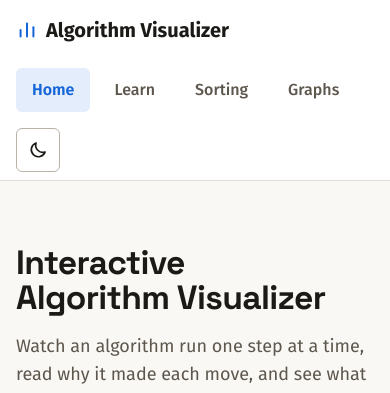
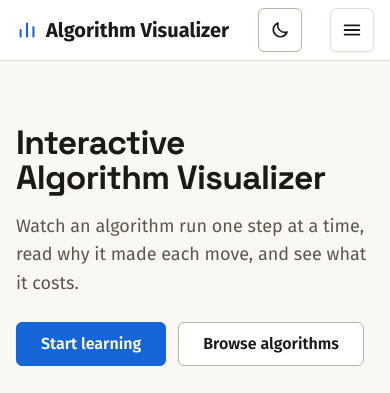
Before and after one commit to Yash-Maithani/AlgoTrace, a Flask app: page / in a window 390 px wide. Shown: the top 393 px of the page. Run offline with Flask 3, Linux system fonts and the light colour scheme.

Commit message:
Fix the Dijkstra JSON and tie-break bugs, the reading heading scale, the mobile header
run_dijkstra sent raw float("inf") for an unreachable node, which jsonify
writes as a bare Infinity token that JSON.parse rejects, so the page failed
outright on any disconnected graph. It now wires those through the same
_wire helper the other endpoints use. It also picked the next node with
min() over a set, so a tie was broken by set iteration order and the same
graph animated differently after a restart; it now walks the nodes in the
order they arrived, which makes the choice depend on the input. The pinned
xfail is replaced by tests that assert the label, the input-order tie-break
and repeatability, and the six Dijkstra baseline rows are re-recorded. Every
other endpoint stays pinned to 25fa0ed, and only one row's steps actually
moved.

Reading pages had h1 at 24px under h2 at 32px, which read as an inverted
hierarchy on Learn, Privacy and Terms. The page title now takes 32px and the
sections under it 24px, and DESIGN.md's type scale is corrected to match.
Workspaces are untouched, where h1 at 24px already outranks h2 at 20px.

At 375px the header wrapped onto three rows. The links now collapse into a
menu button below 900px and come back as a full width column, so the header
is one row at any width. The breakpoint is 900 rather than 768 because the
finished six item nav needs about 770px before it wraps, which was measured
with Searching and Big O injected. Open state lives in aria-expanded alone,
so CSS and assistive technology read the same attribute and there is no
second source of truth. Escape closes and returns focus, tabbing out closes,
and there is no transition on a control pressed this often.

```diff
--- a/app.py
+++ b/app.py
@@ -505,11 +505,18 @@ def run_dijkstra():
         distances = {node: float('infinity') for node in graph}
         distances[start] = 0
         previous = {node: None for node in graph}
+        # node_order fixes the tie-break: min() returns the first smallest it
+        # meets, so walking the nodes in the order they arrived makes the
+        # choice depend on the input. Selecting straight from the set left it
+        # depending on set iteration order, which Python varies per process,
+        # so a graph with tied distances animated differently after a restart.
+        node_order = list(graph.keys())
         unvisited = set(graph.keys())
         log = StepLog()
 
         while unvisited:
-            current = min(unvisited, key=lambda node: distances[node])
+            current = min((node for node in node_order if node in unvisited),
+                          key=lambda node: distances[node])
             if distances[current] == float('infinity'):
                 break
             unvisited.remove(current)
@@ -557,7 +564,8 @@ def run_dijkstra():
             if path and path[0] == start:
                 paths[node] = path
         reached = [n for n in graph if distances[n] != float('infinity')]
-        log.add(["final", distances, paths], "done",
+        wired = {node: _wire(value) for node, value in distances.items()}
+        log.add(["final", wired, paths], "done",
                 "Distances from %s are settled. %d of %d node%s could be "
                 "reached." % (start, len(reached), len(graph),
                               "" if len(graph) == 1 else "s"),
--- /dev/null
+++ b/static/js/nav.js
@@ -0,0 +1,75 @@
+/* Menu button for the narrow header.
+ *
+ * The open state is aria-expanded on the button and nothing else: CSS styles
+ * the panel from that attribute, so there is no class to keep in step. With
+ * JavaScript off the button never appears and the links show as they always
+ * did, because the collapsed rule is scoped to the button being present and
+ * closed.
+ *
+ * No animation. The menu is opened and closed often enough that a transition
+ * would only put a delay between the tap and the list.
+ */
+(function () {
+    'use strict';
+
+    var toggle = document.getElementById('nav-toggle');
+    var links = document.getElementById('nav-links');
+    if (!toggle || !links) return;
+
+    function isOpen() {
+        return toggle.getAttribute('aria-expanded') === 'true';
+    }
+
+    function setOpen(open) {
+        toggle.setAttribute('aria-expanded', open ? 'true' : 'false');
+    }
+
+    function close(returnFocus) {
+        if (!isOpen()) return;
+        setOpen(false);
+        if (returnFocus) toggle.focus();
+    }
+
+    toggle.addEventListener('click', function () {
+        setOpen(!isOpen());
+    });
+
+    // Escape closes from anywhere in the header and puts focus back on the
+    // button, so a keyboard user is never left with focus inside a hidden list.
+    document.addEventListener('keydown', function (event) {
+        if (event.key === 'Escape' && isOpen()) close(true);
+    });
+
+    // Tabbing out of the menu closes it. Checked on the next tick because at
+    // focusout time the new element is not focused yet.
+    links.addEventListener('focusout', function () {
+        window.setTimeout(function () {
+            var inside = links.contains(document.activeElement) ||
+                         document.activeElement === toggle;
+            if (!inside) close(false);
+        }, 0);
+    });
+
+    // A click outside the header closes it.
+    document.addEventListener('click', function (event) {
+        if (!isOpen()) return;
+        if (toggle.contains(event.target) || links.contains(event.target)) return;
+        close(false);
+    });
+
+    // Following a link navigates, but an in page jump would otherwise leave
+    // the menu sitting open over the thing it jumped to.
+    links.addEventListener('click', function (event) {
+        if (event.target.closest('a')) close(false);
+    });
+
+    // Once the viewport is wide enough that the links are on the row again,
+    // the button is hidden, so leave the attribute in its closed state rather
+    // than hiding a list that is now visible.
+    var wide = window.matchMedia('(min-width: 901px)');
+    if (wide.addEventListener) {
+        wide.addEventListener('change', function (event) {
+            if (event.matches) close(false);
+        });
+    }
+})();
--- a/static/styles.css
+++ b/static/styles.css
@@ -442,6 +442,86 @@ nav {
     background-color: var(--queued-wash);
     color: var(--queued-ink);
     font-weight: 600;
+}
+
+/* --- Narrow screens: one header row and a menu ---------------------------
+   The header must stay a single row at 375px however many items the nav
+   grows to, so below the breakpoint the links leave the row entirely and
+   come back as a list under it. The panel is a column, so Searching and Big
+   O cost it height rather than width when they land.
+
+   The open state lives in aria-expanded on the button, which is the state a
+   screen reader reads anyway, and the sibling selector styles from it. No
+   second source of truth, and no class for JS to keep in step.
+
+   900px, not 768px, because the finished nav is six items plus the logo and
+   two buttons, which needs about 770px before it wraps. */
+
+.nav-toggle {
+    display: none;
+    width: var(--target);
+    height: var(--target);
+    flex: 0 0 auto;
+    align-items: center;
+    justify-content: center;
+    padding: 0;
+    background-color: transparent;
+    border: 1px solid var(--border);
+    border-radius: var(--radius-sm);
+    color: var(--text);
+    cursor: pointer;
+}
+
+.nav-toggle:hover {
+    background-color: var(--sunken);
+}
+
+/* Show the icon for what pressing the button will do. */
+.nav-toggle .icon-close,
+.nav-toggle[aria-expanded="true"] .icon-bars {
+    display: none;
+}
+
+.nav-toggle[aria-expanded="true"] .icon-close {
+    display: block;
+}
+
+@media (max-width: 900px) {
+    nav {
+        flex-wrap: wrap;
+    }
+
+    .nav-toggle {
+        display: inline-flex;
+    }
+
+    /* Source order is logo, menu button, links, theme toggle. On the row we
+       want logo, theme toggle, menu button, so only the two buttons move. */
+    .logo         { order: 1; }
+    .theme-toggle { order: 2; }
+    .nav-toggle   { order: 3; }
+
+    .nav-links {
+        order: 4;
+        display: none;
+        flex-basis: 100%;
+        flex-direction: column;
+        gap: 0;
+        margin-top: var(--space-2);
+        padding-top: var(--space-2);
+        border-top: 1px solid var(--border);
+        max-height: 60vh;
+        overflow-y: auto;
+    }
+
+    .nav-toggle[aria-expanded="true"] ~ .nav-links {
+        display: flex;
+    }
+
+    .nav-links .nav-link {
+        width: 100%;
+        border-radius: var(--radius-sm);
+    }
 }
 
 /* ==========================================================================
@@ -536,11 +616,16 @@ h1 {
     text-wrap: balance;
 }
 
-/* Reading pages opt their section headings into the display family. Workspace
-   panels deliberately do not, so the dense side stays an instrument. */
+/* Reading pages opt their headings into the display family, and take one step
+   up the scale so the page title outranks the sections under it. Workspace
+   panels deliberately do neither, so the dense side stays an instrument. */
+.reading h1 {
+    font-size: var(--text-3xl);
+}
+
 .reading h2 {
     font-family: var(--font-display);
-    font-size: var(--text-3xl);
+    font-size: var(--text-2xl);
     letter-spacing: -0.01em;
 }
 
--- a/templates/layout.html
+++ b/templates/layout.html
@@ -41,6 +41,7 @@
     <link rel="stylesheet" href="{{ url_for('static', filename='styles.css') }}">
     {% block head_extra %}{% endblock %}
     <script src="{{ url_for('static', filename='js/theme.js') }}" defer></script>
+    <script src="{{ url_for('static', filename='js/nav.js') }}" defer></script>
     {% block page_css %}{% endblock %}
 </head>
 <body{% block body_class %}{% endblock %}>
@@ -56,7 +57,20 @@
                 </svg>
                 Algorithm Visualizer
             </a>
-            <div class="nav-links">
+            <button type="button" class="nav-toggle" id="nav-toggle"
+                    aria-expanded="false" aria-controls="nav-links"
+                    aria-label="Main menu">
+                <svg class="icon-bars" width="22" height="22" viewBox="0 0 24 24" fill="none" stroke="currentColor" stroke-width="2" stroke-linecap="round" aria-hidden="true">
+                    <line x1="4" y1="7" x2="20" y2="7"></line>
+                    <line x1="4" y1="12" x2="20" y2="12"></line>
+                    <line x1="4" y1="17" x2="20" y2="17"></line>
+                </svg>
+                <svg class="icon-close" width="22" height="22" viewBox="0 0 24 24" fill="none" stroke="currentColor" stroke-width="2" stroke-linecap="round" aria-hidden="true">
+                    <line x1="6" y1="6" x2="18" y2="18"></line>
+                    <line x1="18" y1="6" x2="6" y2="18"></line>
+                </svg>
+            </button>
+            <div class="nav-links" id="nav-links">
                 {% set nav_items = [
                     ('index',        'Home'),
                     ('learn',        'Learn'),
```
Also changed, not shown: DESIGN.md (+2 -2 lines), tests/test_graph_parity.py (+52 -55 lines), tests/baseline_graphs.json.
